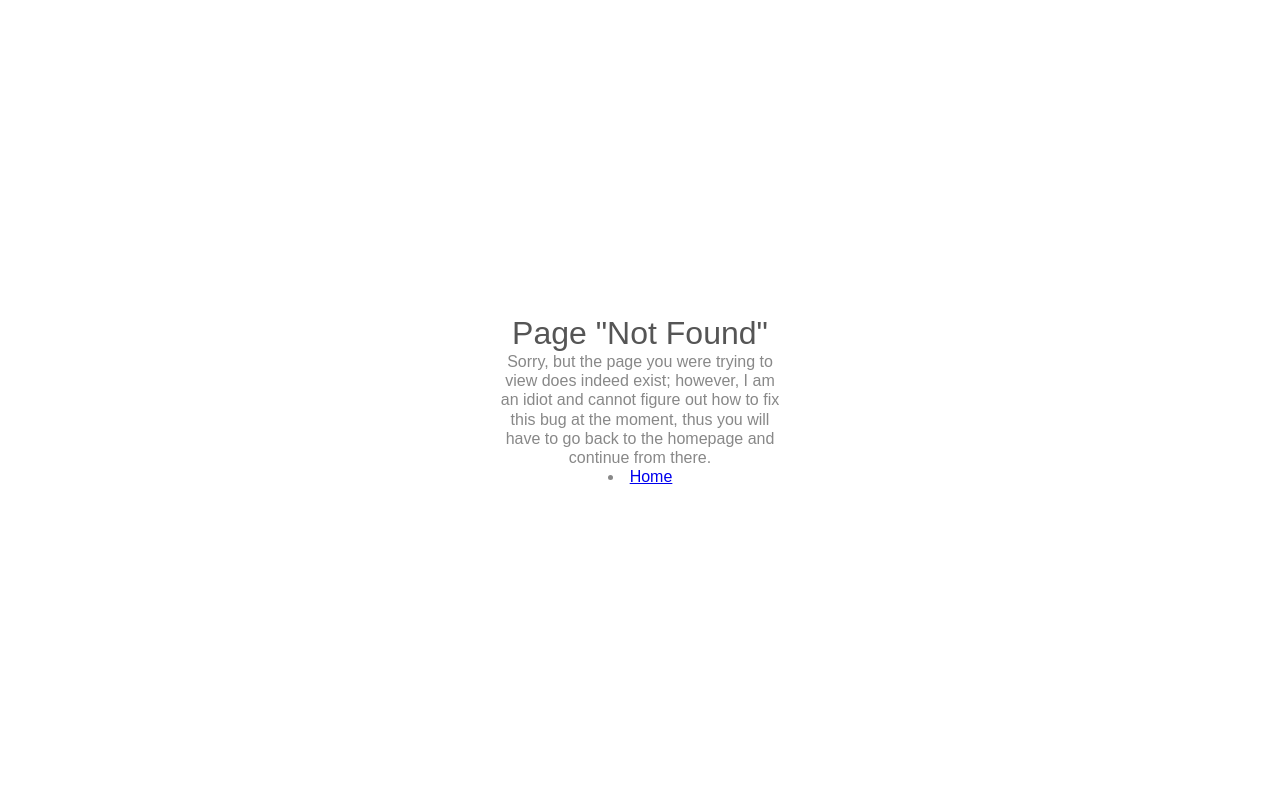
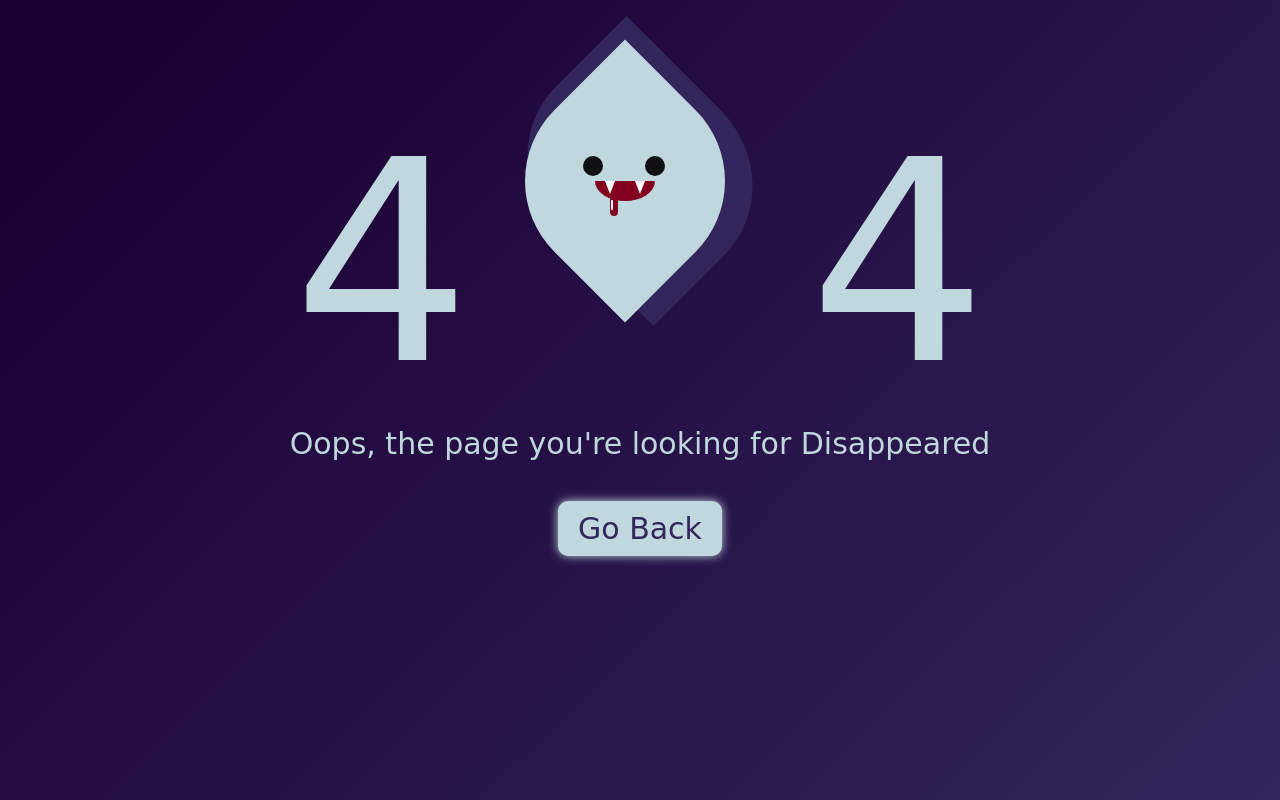
Before and after one commit to tvuu/tvuu.github.io, a plain HTML site: page 404.html in a window 1280 px wide. Drawn offline with Linux system fonts and the light colour scheme.

Commit message:
Update 404.html

```diff
--- a/404.html
+++ b/404.html
@@ -6,45 +6,238 @@
     <meta name="viewport" content="width=device-width, initial-scale=1">
     <style>
         * {
-            line-height: 1.2;
+            *{
+  padding: 0;
   margin: 0;
+  box-sizing: border-box;
 }
-        html {
-            color: #888;
-            display: table;
-            font-family: sans-serif;
+
+*::before,
+*::after {
+    content: '';
+  position: absolute;
+}
+
+body{
+	background: #1B0034;
+	background-image: linear-gradient( 135deg, #1B0034 10%, #33265C 100%);
+	background-attachment: fixed;
+	background-size: cover;
+
+}
+
+.error {
+	width: 100%;
+	height: auto;
+	margin: 50px auto;
+	text-align: center;
+	margin-bottom: 0;
+}
+
+.dracula{
+	width: 230px;
+	height: 300px;
+	display: inline-block;
+	margin: auto;
+	overflowX: hidden;
+}
+
+.error .p {
+/* 	width: 10%; */
 	height: 100%;
+	color: #C0D7DD;
+/* 	background: red; */
+	font-size: 280px;
+	margin: 50px;
+	display: inline-block;
+	font-family: 'Anton', sans-serif;
+	font-family: 'Comfortaa', cursive;
+	font-family: 'Combo', cursive;
+/* font-family: 'Coming Soon', cursive; */
+/* font-family: 'Jim Nightshade', cursive; */
+}
+
+
+
+
+
+
+.con {
+  width: 500px;
+  height: 500px;
+  position: relative;
+  margin: 9% auto 0;
+animation: ani9 0.7s ease-in-out infinite  alternate ;}
+
+@keyframes ani9 {
+    0%{
+    transform: translateY(10px);
+  }
+
+  100%{
+    transform: translateY(30px);
+  }
+
+}
+
+
+.con > * {
+  position: absolute;
+  top: 0; left: 0;
+}
+
+.hair{
+  top: -20px;
+  width: 210px;
+  height: 200px;
+  background: #C0D7DD;
+  border-radius: 0 50% 0 50%;
+  transform: rotate(45deg);
+  background: #33265C;
+}
+.hair-r{
+  left: 20px;
+  width: 210px;
+  height: 200px;
+  background: #C0D7DD;
+  border-radius: 0 50% 0 50%;
+  transform: rotate(45deg);
+  background: #33265C;
+
+}
+.head {
+  width: 200px;
+  height: 200px;
+  background: #C0D7DD;
+  border-radius: 0 50% 0 50%;
+  transform: rotate(45deg);
+}
+.eye {
+ width: 20px; height:20px;
+  background: #111113;
+  border-radius: 50%;
+  top: 15%; left: 11.5%;
+  transition: .3s linear;
+}
+.eye-r{left: 24%;}
+
+.mouth {
+  width: 60px;
+  height: 20px;
+  background: #840021;
+  top: 20%;
+  left: 14%;
+  border-radius: 50% / 0 0 100% 100%;
+}
+.mouth::after{
+
+  border-left: 5px solid transparent;
+  border-right: 5px solid transparent;
+  border-top: 13px solid #FFFFFF;
+  left: 10px;
+
+}
+.mouth::before{
+  border-left: 5px solid transparent;
+  border-right: 5px solid transparent;
+  border-top: 13px solid #FFFFFF;
+  left: 40px;
+}
+
+.blod {
+  width: 8px;
+  height: 20px;
+  background: #840021;
+  top: 23%; left: 17%;
+  border-radius: 20px;
+}
+.blod::after{
+   width: 2px;
+  height: 10px;
+  background: #FFF;
+  top: 20%; left: 10%;
+  border-radius: 20px;
+
+}
+.blod2 {
+  top: 23%; left: 20%;
+  width: 13px;
+  height: 13px;
+  border-radius: 50% 50% 50% 0;
+  transform: rotate(130deg);
+  animation: blod 2s linear infinite;
+  opacity: 0;
+}
+@keyframes blod {
+  0%   {opacity: 1;}
+  100%   {background:red; opacity: 0; top:50%;}
+
+
+}
+
+
+
+/* page-ms */
+.page-ms {transform: translateY(-50px);}
+
+.error p.page-msg {
 	text-align: center;
-            width: 100%;
+	color: #C0D7DD;
+	font-size: 30px;
+	font-family: 'Combo', cursive;
+	margin-bottom: 20px;
 }
-        body {
-            display: table-cell;
-            vertical-align: middle;
-            margin: 2em auto;
+button.go-back {
+		font-size: 30px;
+    font-family: 'Combo', cursive;
+    border: none;
+    padding: 10px 20px;
+    cursor: pointer;
+    transition: 0.3s linear;
+    z-index: 9;
+    border-radius: 10px;
+    background: #C0D7DD;
+    color: #33265C;
+    box-shadow: 0 0 10px 0 #C0D7DD;
+	margin-top: 20px;
 }
-        h1 {
-            color: #555;
-            font-size: 2em;
-            font-weight: 400;
-        }
-        p {
-            margin: 0 auto;
-            width: 280px;
-        }
-        @media only screen and (max-width: 280px) {
-            body, p {
-                width: 95%;
-            }
-            h1 {
-                font-size: 1.5em;
-                margin: 0 0 0.3em;
+button:hover {box-shadow: 0 0 20px 0 #C0D7DD;}
+
+audio {
+/* 	display: none; */
 }
         }
     </style>
 </head>
-<body>
-    <h1>Page "Not Found"</h1>
-    <p>Sorry, but the page you were trying to view does indeed exist; however, I am an idiot and cannot figure out how to fix this bug at the moment, thus you will have to go back to the homepage and continue from there.</p>
-    <li><a href="/" class="button">Home</a></li>
-</body>
+<audio controls autoplay loop hidden="hidden">
+<source src="http://s0.vocaroo.com/media/download_temp/Vocaroo_s0Jz5C4gpgE0.mp3" type="audio/ogg">
+</audio>
+
+<div class="container">
+
+	<div  class="error">
+		<p class="p">4</p>
+		<span class="dracula">
+			<div class="con">
+				<div class="hair"></div>
+				<div class="hair-r"></div>
+				<div class="head"></div>
+    		<div class="eye"></div>
+    		<div class="eye eye-r"></div>
+  			<div class="mouth"></div>
+  			<div class="blod"></div>
+  			<div class="blod blod2"></div>
+			</div>
+		</span>
+		<p class="p">4</p>
+
+		<div class="page-ms">
+			<p class="page-msg"> Oops, the page you're looking for Disappeared </p>
+			<button class="go-back">Go Back</button>
+		</div>
+</div>
+
+
+<!-- 	<p>Auto back to home page</p> -->
+	</div>
 </html>
```
Lines whose indentation alone changed are shown as unchanged.
